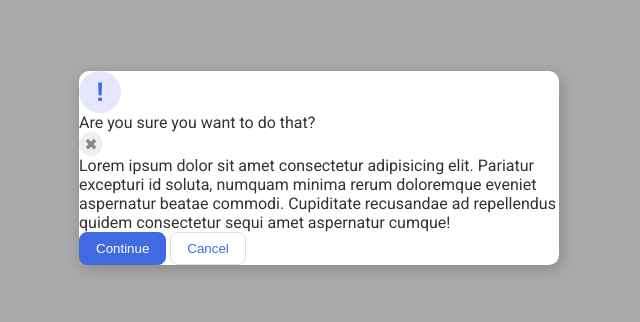
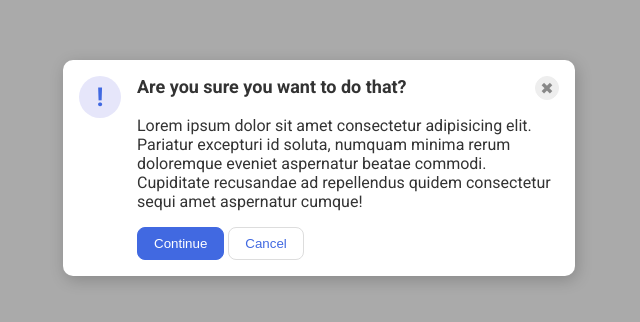
Before and after one commit to kmaustin32/odinProject, a plain HTML site: page css/flex/05-flex-modal/index.html in a window 1280 px wide. Shown: the part 232-554 px from the top of the page, without its empty margins (321-961 px from the left). Drawn offline with Linux system fonts and the light colour scheme.

Commit message:
Complete flex lesson 05 (#5)

```diff
--- a/css/flex/05-flex-modal/index.html
+++ b/css/flex/05-flex-modal/index.html
@@ -9,12 +9,21 @@
   </head>
   <body>
     <div class="modal">
-      <div class="icon">!</div>
-      <div class="header">Are you sure you want to do that?</div>
-      <button class="close-button">✖</button>
-      <div class="text">Lorem ipsum dolor sit amet consectetur adipisicing elit. Pariatur excepturi id soluta, numquam minima rerum doloremque eveniet aspernatur beatae commodi. Cupiditate recusandae ad repellendus quidem consectetur sequi amet aspernatur cumque!</div>
-      <button class="continue">Continue</button>
-      <button class="cancel">Cancel</button>
+      <div class="icon-container">
+        <div class="icon">!</div>
+      </div>
+      <div class="content-container">
+        <div class="top-container">
+          <div class="header">Are you sure you want to do that?</div>
+          <button class="close-button">✖</button>
+        </div>
+        <div class="text">
+          Lorem ipsum dolor sit amet consectetur adipisicing elit. Pariatur excepturi id soluta, numquam minima rerum doloremque eveniet aspernatur beatae commodi. Cupiditate recusandae ad repellendus quidem consectetur sequi amet aspernatur cumque!</div>
+        <div class="button-container">
+          <button class="continue">Continue</button>
+          <button class="cancel">Cancel</button>
+        </div>
+      </div>
     </div>
   </body>
 </html>
--- a/css/flex/05-flex-modal/style.css
+++ b/css/flex/05-flex-modal/style.css
@@ -15,11 +15,26 @@ body {
   justify-content: center;
 }
 
+.header {
+  font-size: large;
+  font-weight: bold;
+}
+
 .modal {
   background: white;
   width: 480px;
   border-radius: 10px;
   box-shadow: 2px 4px 16px rgba(0,0,0,.2);
+  padding: 16px;
+  display: flex;
+}
+
+.icon-container {
+  padding-right: 16px;
+}
+
+.top-container {
+  display: flex;
 }
 
 .icon {
@@ -33,6 +48,7 @@ body {
   display: flex;
   align-items: center;
   justify-content: center;
+  flex-shrink: 0;
 }
 
 .close-button {
@@ -48,6 +64,13 @@ body {
   justify-content: center;
   border: 1px solid #eee;
   padding: 0;
+  margin-left: auto;
+  flex-shrink: 0;
+}
+
+.text {
+  padding: 16px 0px;
+
 }
 
 button {
```
